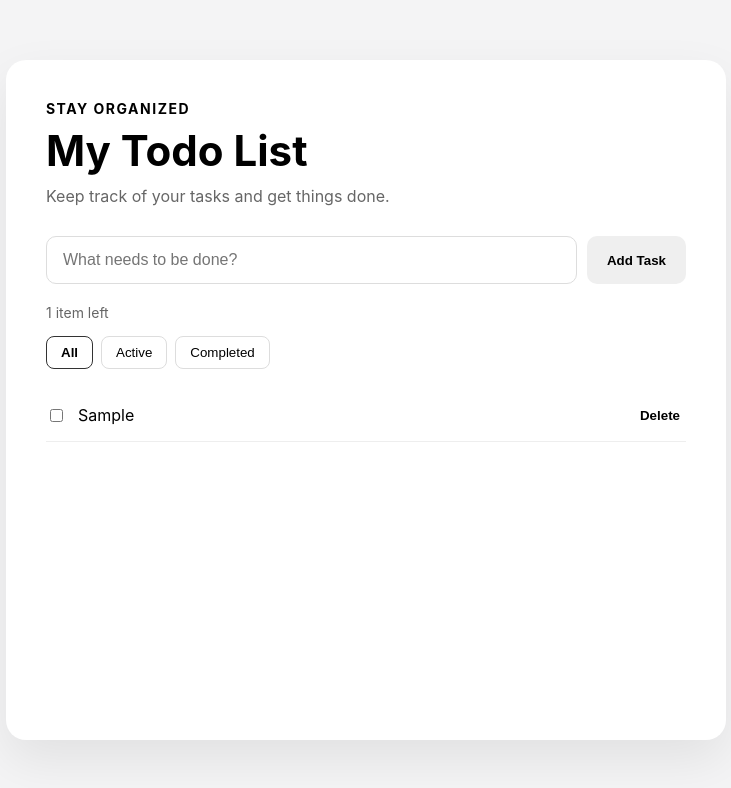
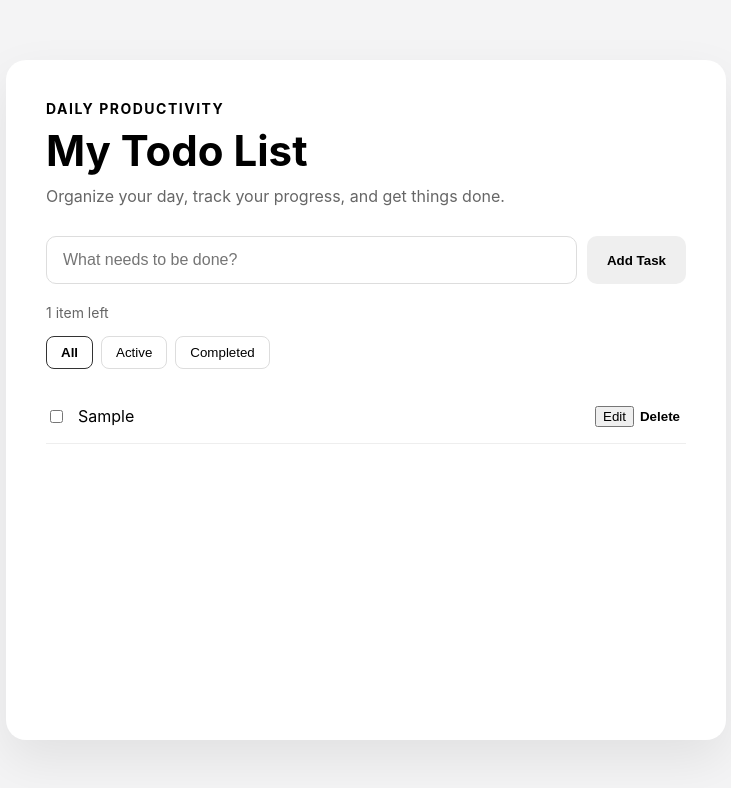
Before and after one commit to NikithKarunanayake/todo-app-devops-assignment, a React (Vite) app: page / in a window 1280 px wide. Both pictures are taken after typing "Sample" into the empty fields and a click on the button "Add Task". Shown: the top 788 px of the page, without its empty margins (274-1005 px from the left). Built offline with nearby package versions, Linux system fonts and the light colour scheme.

Commit message:
feat: add task editing functionality

```diff
--- a/src/App.jsx
+++ b/src/App.jsx
@@ -9,6 +9,8 @@ function App() {
 
   const [taskInput, setTaskInput] = useState('');
   const [filter, setFilter] = useState('all');
+  const [editingId, setEditingId] = useState(null);
+  const [editingText, setEditingText] = useState('');
 
   useEffect(() => {
     localStorage.setItem('todo-tasks', JSON.stringify(tasks));
@@ -49,6 +51,34 @@ function App() {
     );
   };
 
+  const startEditing = (task) => {
+    setEditingId(task.id);
+    setEditingText(task.text);
+  };
+
+  const cancelEditing = () => {
+    setEditingId(null);
+    setEditingText('');
+  };
+
+  const saveEdit = (id) => {
+    const trimmedText = editingText.trim();
+
+    if (!trimmedText) {
+      return;
+    }
+
+    setTasks((currentTasks) =>
+      currentTasks.map((task) =>
+        task.id === id
+          ? { ...task, text: trimmedText }
+          : task
+      )
+    );
+
+    cancelEditing();
+  };
+
   const clearCompleted = () => {
     setTasks((currentTasks) =>
       currentTasks.filter((task) => !task.completed)
@@ -73,10 +103,10 @@ function App() {
     <main className="app">
       <section className="todo-container">
         <header className="todo-header">
-          <p className="eyebrow">Stay organized</p>
+          <p className="eyebrow">Daily productivity</p>
           <h1>My Todo List</h1>
           <p className="subtitle">
-            Keep track of your tasks and get things done.
+            Organize your day, track your progress, and get things done.
           </p>
         </header>
 
@@ -147,6 +177,36 @@ function App() {
                 className={task.completed ? 'task completed' : 'task'}
                 key={task.id}
               >
+                {editingId === task.id ? (
+                  <div className="edit-content">
+                    <input
+                      type="text"
+                      value={editingText}
+                      onChange={(event) =>
+                        setEditingText(event.target.value)
+                      }
+                      aria-label={`Edit ${task.text}`}
+                      autoFocus
+                    />
+
+                    <div className="edit-actions">
+                      <button
+                        type="button"
+                        onClick={() => saveEdit(task.id)}
+                      >
+                        Save
+                      </button>
+
+                      <button
+                        type="button"
+                        onClick={cancelEditing}
+                      >
+                        Cancel
+                      </button>
+                    </div>
+                  </div>
+                ) : (
+                  <>
                     <label className="task-content">
                       <input
                         type="checkbox"
@@ -157,6 +217,16 @@ function App() {
                       <span>{task.text}</span>
                     </label>
 
+                    <div className="task-actions">
+                      <button
+                        className="edit-button"
+                        type="button"
+                        onClick={() => startEditing(task)}
+                        aria-label={`Edit ${task.text}`}
+                      >
+                        Edit
+                      </button>
+
                       <button
                         className="delete-button"
                         type="button"
@@ -165,6 +235,9 @@ function App() {
                       >
                         Delete
                       </button>
+                    </div>
+                  </>
+                )}
               </li>
             ))
           )}
```
Lines whose indentation alone changed are shown as unchanged.
